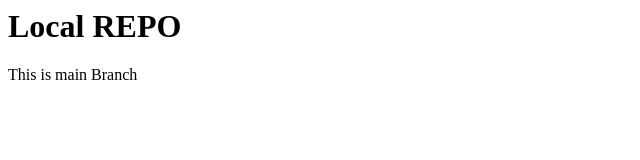
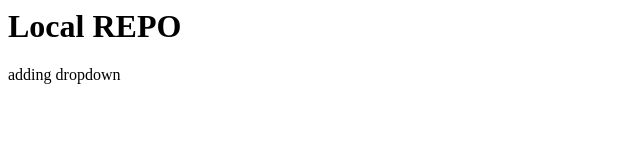
Before and after one commit to Clone-Rishabh/local-Repo, a plain HTML site: page index.html in a window 1280 px wide. Shown: the full height of the page, 0-640 px from the left. Drawn offline with Linux system fonts and the light colour scheme.

```diff
--- a/index.html
+++ b/index.html
@@ -1,2 +1,3 @@
 <h1> Local REPO</h1>
-<p>This is main Branch</p>
+<p>adding dropdown
+</p>
```
